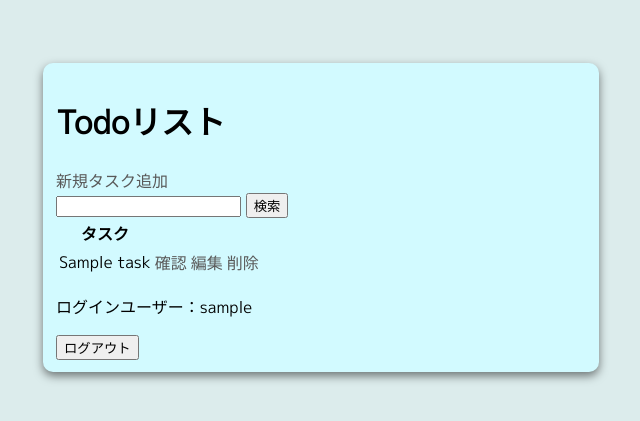
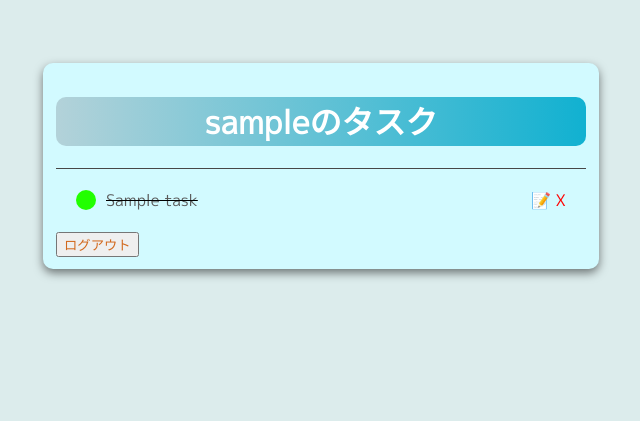
Before and after one commit to ShamNeko88/todoapp, a Django app: page / in a window 1280 px wide. Shown: the top 421 px of the page, without its empty margins (319-959 px from the left). Run offline with Django 5.2, Linux system fonts and the light colour scheme; a user stored in the database is signed in; tables that the repository leaves empty hold one stand-in row (values such as "Sample post").

Commit message:
cssスタイリング

```diff
--- /dev/null
+++ b/todoapp/static/css/base.css
@@ -0,0 +1,70 @@
+body {
+    background-color: rgb(220, 236, 236);
+    font-family: "M PLUS 1p";
+    padding-top: 55px;
+}
+
+.todoAppWrapper {
+    max-width: 530px;
+    margin: 0 auto;
+    background-color: rgb(210, 250, 255);
+    box-shadow: 0px 4px 10px rgba(0, 0, 0, 0.5);
+    /* 影を広げる */
+    border-radius: 10px;
+    padding: 1%;
+}
+
+a {
+    color: #595959;
+    text-decoration: none;
+
+}
+
+.header {
+    text-align: center;
+    padding: 20xp 0;
+    background: rgb(2, 0, 36);
+    background: linear-gradient(90deg,
+            rgba(2, 0, 36, 1) 0%,
+            rgba(179, 210, 217, 1) 0%,
+            rgba(17, 177, 209, 1) 100%);
+    border-radius: 10px;
+    color: white;
+}
+
+.taskWrapper {
+    display: flex;
+    justify-content: space-between;
+    align-items: center;
+    padding: 20px;
+    border-top: 1px solid rgb(71, 70, 70);
+}
+
+.taskTitle {
+    display: flex;
+    align-items: center;
+}
+
+.taskCompletedIcon {
+    height: 20px;
+    width: 20px;
+    background-color: rgb(34, 255, 0);
+    border-radius: 50%;
+    margin-right: 10px;
+}
+
+.taskInCompletedIcon {
+    height: 20px;
+    width: 20px;
+    background-color: rgb(192, 194, 192);
+    border-radius: 50%;
+    margin-right: 10px;
+}
+
+.loginAndLogout form input {
+    color: chocolate;
+}
+
+.deleteButton {
+    color:rgb(255, 0, 0)
+}
--- a/todoapp/templates/todoapp/base.html
+++ b/todoapp/templates/todoapp/base.html
@@ -1,35 +1,15 @@
 <!DOCTYPE html>
 <html lang="en">
 <head>
+    {% load static %}
     <meta charset="UTF-8">
     <meta name="viewport" content="width=device-width, initial-scale=1.0">
     <title>
         Todoアプリ
     </title>
+    <link rel="stylesheet" href="{% static 'css/base.css' %}">
 <link href="https://fonts.googleapis.com/css?family=M+PLUS+1p" rel="stylesheet">
 </head>
-<style>
-    body {
-        background-color:rgb(220, 236, 236);
-        font-family: "M PLUS 1p";
-        padding-top: 55px;
-    }
-
-    .todoAppWrapper {
-        max-width: 530px;
-        margin: 0 auto;
-        background-color: rgb(210, 250, 255);
-        box-shadow: 0px 4px 10px rgba(0, 0, 0, 0.5); /* 影を広げる */
-        border-radius: 10px;
-        padding: 1%;
-    }
-
-    a {
-        color: #595959;
-        text-decoration: none;
-
-    }
-</style>
 <body>
     <div class="todoAppWrapper">{% block content %} {% endblock content %}</div>
 </body>
--- a/todoapp/templates/todoapp/task_form.html
+++ b/todoapp/templates/todoapp/task_form.html
@@ -2,7 +2,6 @@
 
 {% block content %}
 
-<h2>タスクの追加</h2>
 <a href="{% url 'tasks' %}">タスク一覧</a>
 
 <form actinon="" method="post">
--- a/todoapp/templates/todoapp/task_list.html
+++ b/todoapp/templates/todoapp/task_list.html
@@ -1,36 +1,74 @@
 {% extends 'todoapp/base.html' %}
 
 {% block content %}
-<h1>Todoリスト</h1>
+  <div class="header">
+    <h1>{{ request.user }}のタスク</h1>
+  </div>
+
+  {% comment %} <h1>Todoリスト</h1>
   <a href="{% url 'create-task' %}">新規タスク追加</a>
 
   <form method="GET">
-    <input type="text" name="search" value="{{search}}">
-    <input type="submit" value="検索">
-</form>
-<table>
+    <input type="text" name="search" value="{{ search }}" />
+    <input type="submit" value="検索" />
+  </form> {% endcomment %}
+  {% comment %} <table>
     <tr>
       <th>タスク</th>
     </tr>
     {% for task in tasks %}
       <tr>
-            <td>{{task.title}}</td>
-            <td><a href="{% url 'task' task.id %}">確認</a></td>
-            <td><a href="{% url 'edit-task' task.id %}">編集</a></td>
-            <td><a href="{% url 'delete-task' task.id %}">削除</a></td>
+        <td>{{ task.title }}</td>
+        <td>
+          <a href="{% url 'task' task.id %}">確認</a>
+        </td>
+        <td>
+          <a href="{% url 'edit-task' task.id %}">編集</a>
+        </td>
+        <td>
+          <a href="{% url 'delete-task' task.id %}">削除</a>
+        </td>
       </tr>
     {% endfor %}
-</table>
+  </table> {% endcomment %}
+
+  <div class="tasksWrapper">
+    {% for task in tasks %}
+      <div class="taskWrapper">
+        {% comment %}タスク完了している場合{% endcomment %}
+        {% if task.completed %}
+          <div class="taskTitle">
+            <div class="taskCompletedIcon"></div>
+            <s><a href="{% url 'task' task.id %}">{{ task }}</a></s>
+          </div>
+          <div>
+            <a href="{% url 'edit-task' task.id %}" class="editButton">&#x1f4dd;</a>
+          <a href="{% url 'delete-task' task.id %}" class="deleteButton">X</a>
+        </div>
+        {% else %}
+          {% comment %}タスクが未完了の場合{% endcomment %}
+          <div class="taskTitle">
+            <div class="taskInCompletedIcon"></div>
+            <a href="{% url 'task' task.id %}">{{ task }}</a>
+          </div>
+          <div>
+            <a href="{% url 'edit-task' task.id %}" class="editButton">&#x1f4dd;</a>
+          <a href="{% url 'delete-task' task.id %}" class="deleteButton">X</a>
+        </div>
+        {% endif %}
+      </div>
+    {% endfor %}
+  </div>
+
   <div class="loginAndLogout">
     {% if request.user.is_authenticated %}
-    <p>ログインユーザー：{{request.user}}</p>
-    <form action="{% url 'logout' %}" method="POST", name="f_logout">
+      {% comment %} <p>ログインユーザー：{{ request.user }}</p> {% endcomment %}
+      <form action="{% url 'logout' %}" method="POST" name="f_logout">
         {% csrf_token %}
-        <input type="submit" value="ログアウト">
+        <input type="submit" value="ログアウト" />
       </form>
     {% else %}
       <a href="{% url 'login' %}">ログイン</a>
     {% endif %}
   </div>
-
-{% endblock content %}
+{% endblock %}
--- a/todoapp/templates/todoapp/task_update_form.html
+++ b/todoapp/templates/todoapp/task_update_form.html
@@ -1,4 +1,3 @@
-<h2>タスクの追加</h2>
 <a href="{% url 'tasks' %}">タスク一覧</a>
 
 <form actinon="" method="post">
--- a/todoapp/views.py
+++ b/todoapp/views.py
@@ -1,7 +1,6 @@
-from django.http import HttpResponse
 from django.views.generic.list import ListView
 from django.views.generic.detail import DetailView
-from django.views.generic.edit import(
+from django.views.generic.edit import (
     CreateView, UpdateView, DeleteView, FormView
 )
 from django.urls import reverse_lazy
--- a/todoproject/settings.py
+++ b/todoproject/settings.py
@@ -117,6 +117,7 @@ USE_TZ = True
 # https://docs.djangoproject.com/en/5.1/howto/static-files/
 
 STATIC_URL = 'static/'
+STATICFILES_DIRS = [BASE_DIR / "static"]
 
 # Default primary key field type
 # https://docs.djangoproject.com/en/5.1/ref/settings/#default-auto-field
```
Lines whose indentation alone changed are shown as unchanged.
